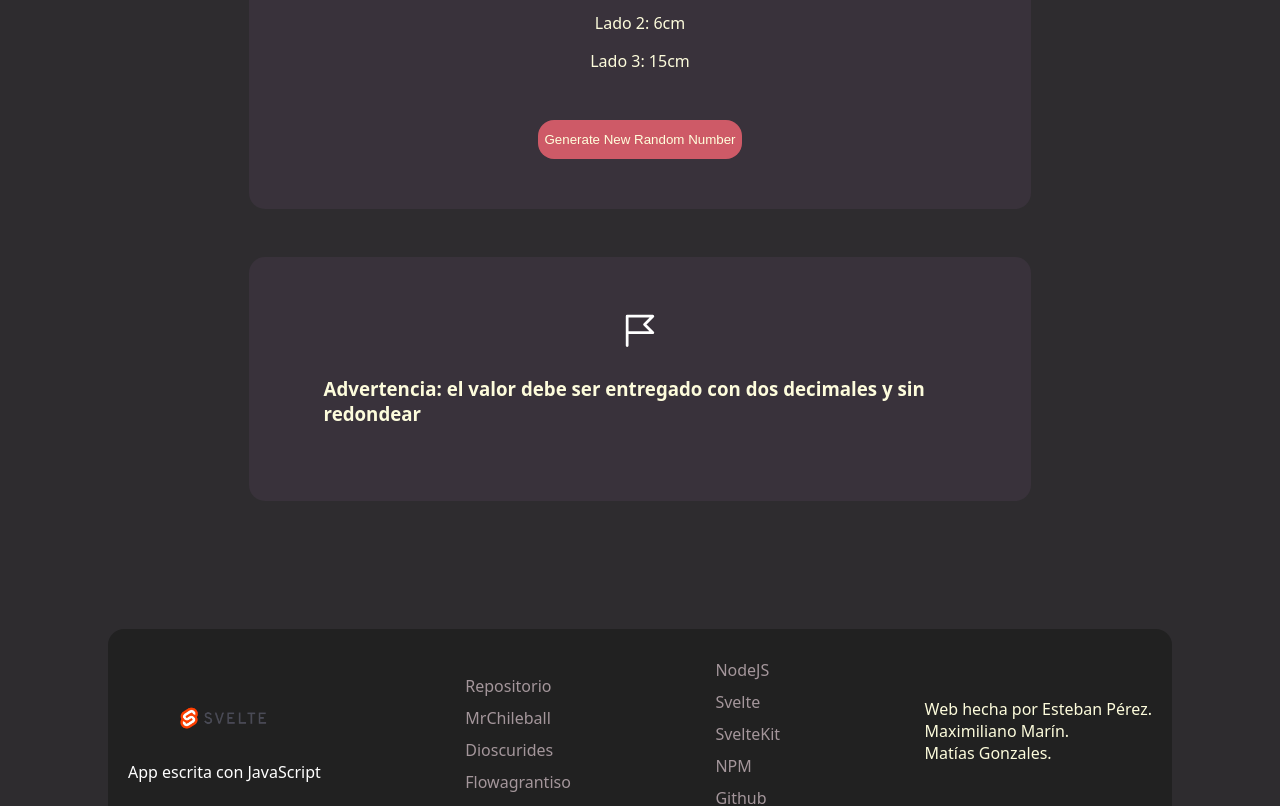
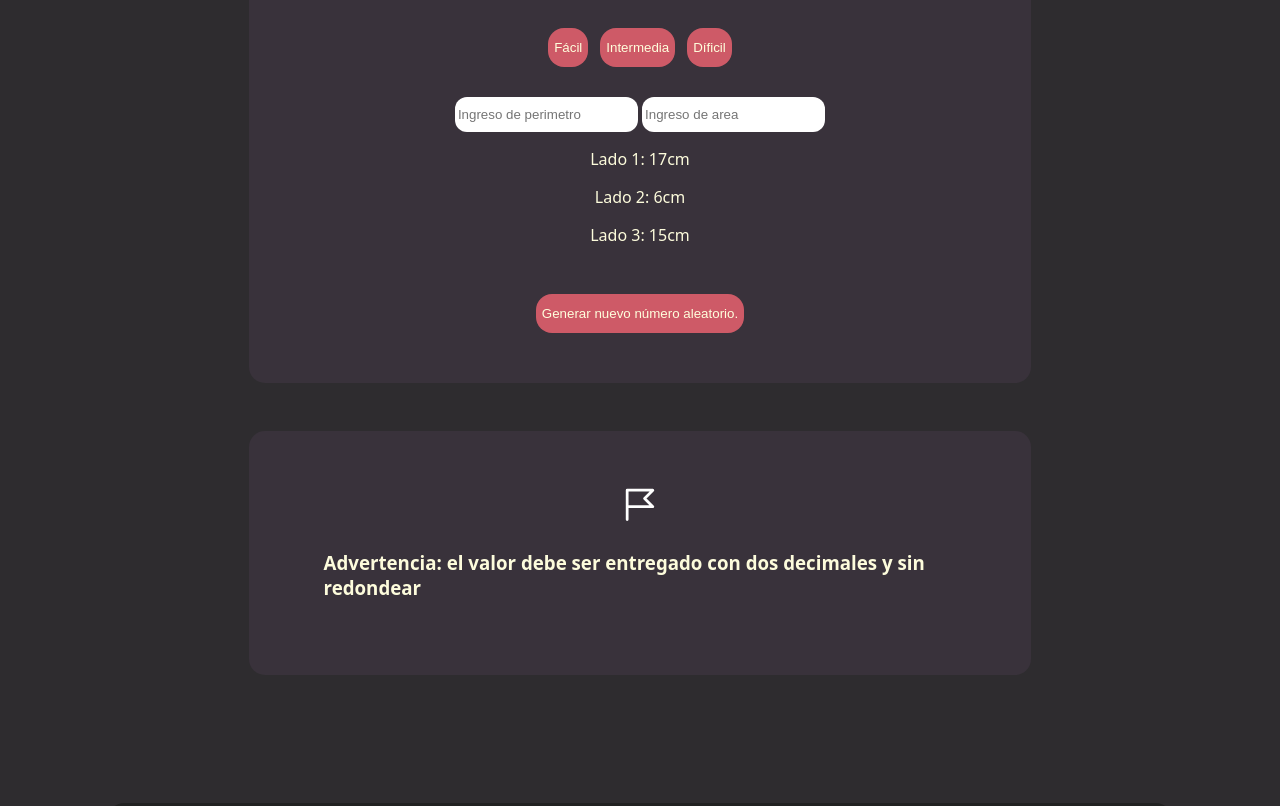
Before and after one commit to MrChileball/testHeronSvelte, a SvelteKit app: page /ejercicios in a window 1280 px wide. Shown: the part 600-1406 px from the top of the page. Built offline with nearby package versions, Linux system fonts and the light colour scheme.

Commit message:
arreglodificultad

```diff
--- a/src/lib/componentes/ejercicios.svelte
+++ b/src/lib/componentes/ejercicios.svelte
@@ -54,7 +54,32 @@
 
         <h2 style="align-content: center;">Generador de ejercicios aleatorios para resolución del usuario.</h2>
     </div>
+    <div>
+        <h3>Seleccione dificultad de ejercicios:</h3>
 
+        <div class="Difficulties">
+        <button on:click={() => (max = 30)}>
+
+         Fácil
+
+        </button>
+
+
+        <button on:click={() => (max = 45)}>
+
+        Intermedia
+
+        </button>
+
+
+        <button on:click={() => (max = 60)}>
+
+           Díficil
+
+        </button>
+
+        </div>
+    </div>
     <div class="calculador">
 
         <div>
@@ -69,12 +94,6 @@
             <p>Lado 2: {lado2}cm</p>
             <p>Lado 3: {lado3}cm</p>
 
-
-            {#if lado1 + lado2 > lado3 && lado3 + lado1 > lado2 && lado3 + lado2 > lado1 }
-            {:else}
-                <h3>Error!</h3>
-                <p> Para que un triángulo exista, la suma de dos lados debe ser mayor que el tercero</p>
-            {/if}
 
         </div>
 
@@ -95,7 +114,7 @@
             //Vuelve a asignar un largo aleatorio a cada lado del triangulo
             generateRandomNumber(max, min)
         )}>
-            Generate New Random Number
+            Generar nuevo número aleatorio.
           </button>
     </div>
 
--- a/src/lib/componentes/footer.svelte
+++ b/src/lib/componentes/footer.svelte
@@ -30,7 +30,8 @@
         Web hecha por Esteban Pérez.
         <br>
         Maximiliano Marín.<br>
-        Matías Gonzales.
+        Matías González. <br>
+        Grupo 2 PCP
       </p>
     </div>
 </footer>
--- a/src/routes/+page.svelte
+++ b/src/routes/+page.svelte
@@ -15,13 +15,17 @@
 
 </script>
 
-<body class="introduction">
+ <body class="introduction">
+
     <Navbar title="Teorema de Herón"/>
 
+    <div class="containerFlexCenter">
     <h2>¿Qué es el teorema de Herón?</h2>
     <p>El teorema de Herón es un teorema creado por Herón de Alejandría para calcular el perímetro, el semiperímetro y el área de un triángulo a partir de las longitudes de sus 3 lados.</p>
     <p>Podemos apreciar las fórmulas en la siguiente imagen:</p>
     <img src={heronF} alt="Semiperímetro: La suma de los lados partida por 2. Área: ">
+    </div>
+
 
 
 
--- a/src/routes/styles.css
+++ b/src/routes/styles.css
@@ -92,7 +92,7 @@ body{
     */
   }
 img{
-  max-width:50%;
+  max-width:100%;
   min-width:50%;
 }
 input{
@@ -234,3 +234,11 @@ img {
   display: flex;
   flex-direction: column;
 }
+.Difficulties{
+  display: flex;
+  flex-direction: row;
+  align-items: stretch;
+  justify-content: space-evenly;
+  padding: 30px;
+  padding-inline: 80px;
+}
```
